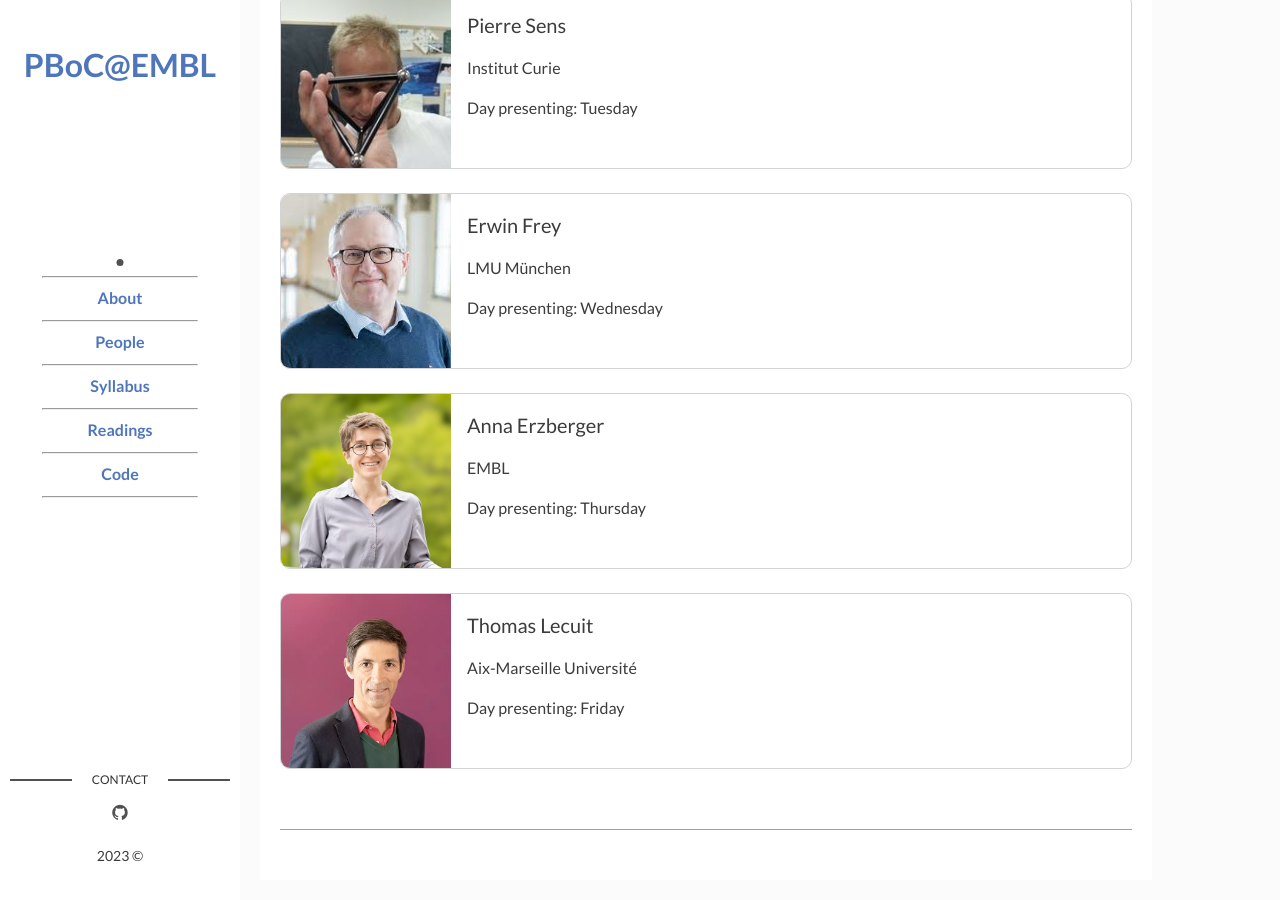
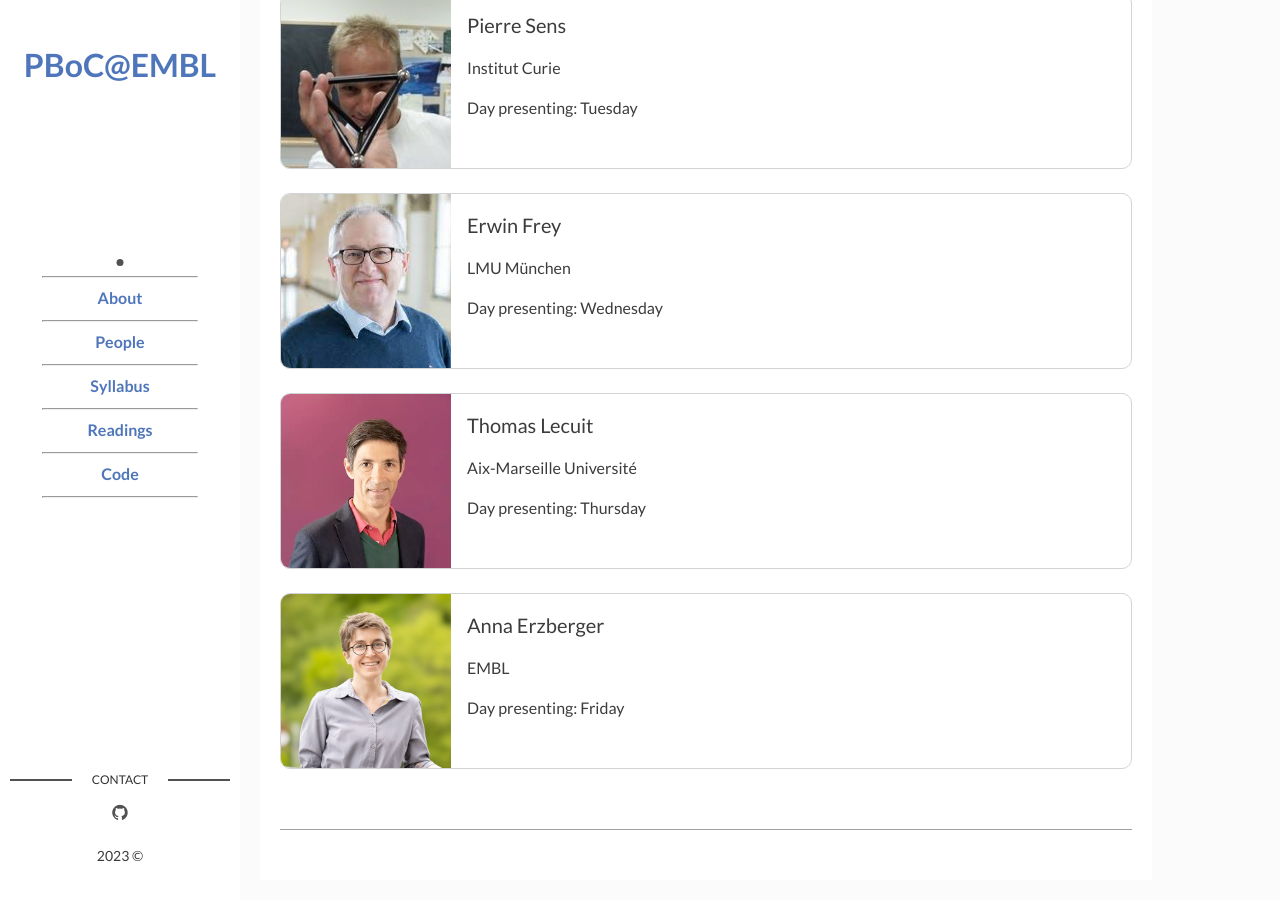
Before and after one commit to RPGroup-PBoC/embl_pboc_2023, a Jekyll site: the page built from page01_people.md, in a window 1280 px wide and 900 px high, scrolled down 1442 px. Built offline with Jekyll 4.4.1, drawn with Linux system fonts in a browser that asks for light colours.

Commit message:
changed dates for speakers

```diff
--- a/_data/people.yaml
+++ b/_data/people.yaml
@@ -66,14 +66,14 @@
 
 - author:
   role: speaker
-  name: Anna Erzberger
-  img: erzberger.jpg
+  name: Thomas Lecuit
+  img: thomas.jpg
   day: Thursday
-  institute: EMBL
+  institute: Aix-Marseille Université
 
 - author:
   role: speaker
-  name: Thomas Lecuit
-  img: thomas.jpg
+  name: Anna Erzberger
+  img: erzberger.jpg
   day: Friday
-  institute: Aix-Marseille Université
+  institute: EMBL
```
